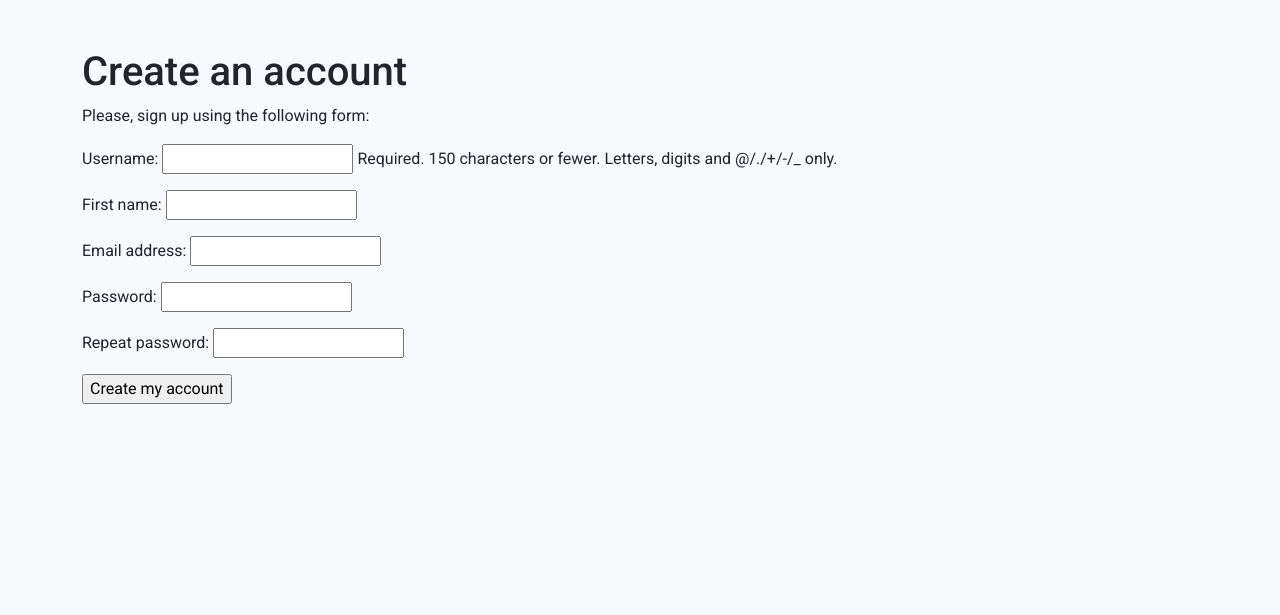
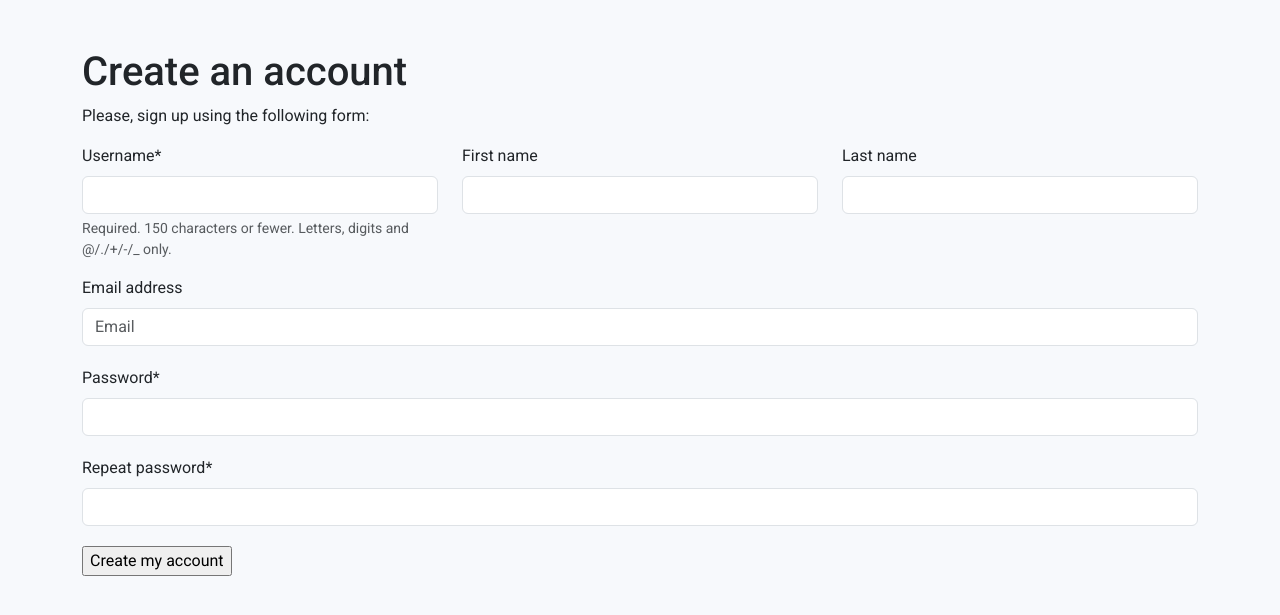
Before and after one commit to agneholmen/heirloom-backend, a Django app: page /genealogy/register/ in a window 1280 px wide. Shown: the part 56-671 px from the top of the page. Run offline with Django 5.2, Linux system fonts and the light colour scheme; some libraries are stand-ins or nearby versions.

Commit message:
Updated user registration form with crispy forms.

```diff
--- a/genealogy/forms.py
+++ b/genealogy/forms.py
@@ -16,6 +16,22 @@ class LoginForm(forms.Form):
 
 
 class UserRegistrationForm(forms.ModelForm):
+    def __init__(self, *args, **kwargs):
+        super().__init__(*args, **kwargs)
+        self.helper = FormHelper(self)
+        self.helper.form_method = 'POST'
+        self.helper.form_tag = False
+        self.helper.layout = Layout(
+            Row(
+                Column('username', css_class="col-md-4"),
+                Column('first_name', css_class="col-md-4"),
+                Column('last_name', css_class="col-md-4")
+            ),
+            Row('email', css_class="form-outline mb-1"),
+            Row('password', css_class="form-outline mb-1"),
+            Row('password2', css_class="form-outline mb-1")
+        )
+
     password = forms.CharField(
         label='Password',
         widget=forms.PasswordInput
@@ -27,7 +43,10 @@ class UserRegistrationForm(forms.ModelForm):
 
     class Meta:
         model = get_user_model()
-        fields = ['username', 'first_name', 'email']
+        fields = ['username', 'first_name', 'last_name', 'email']
+        widgets = {
+            'email': forms.EmailInput(attrs={"placeholder": "Email"}),
+        }
 
     def clean_password2(self):
         cd = self.cleaned_data
--- a/genealogy/templates/genealogy/register.html
+++ b/genealogy/templates/genealogy/register.html
@@ -1,13 +1,13 @@
 {% extends "base.html" %}
 
 {% block title %}Create an account{% endblock title %}
+{% load crispy_forms_tags %}
 
 {% block content %}
     <h1>Create an account</h1>
     <p>Please, sign up using the following form:</p>
     <form method="post">
-        {{ user_form.as_p }}
-        {% csrf_token %}
+        {% crispy user_form %}
         <p><input type="submit" value="Create my account"></p>
     </form>
 {% endblock content %}
```
